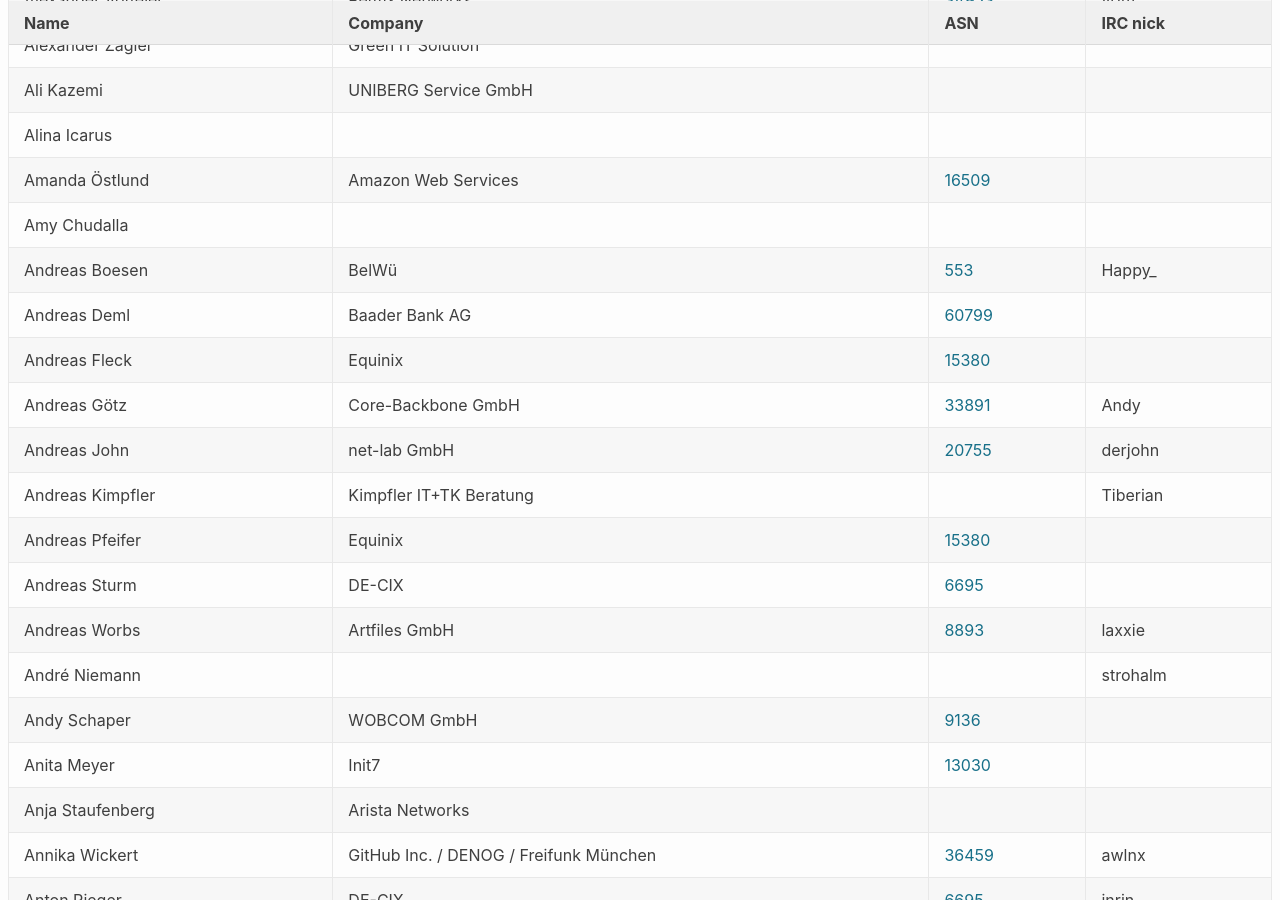
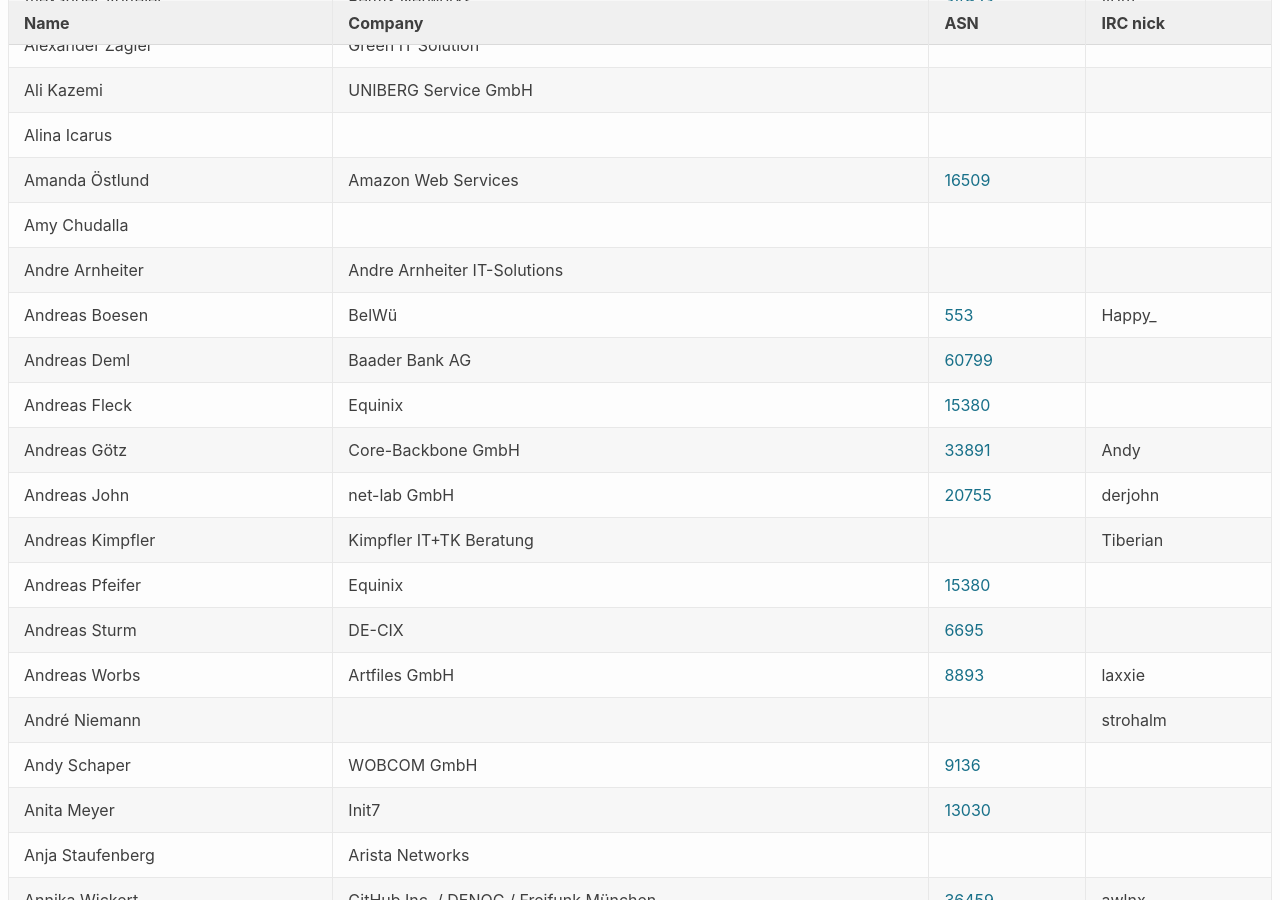
Before and after one commit to denog/pretix-attendeelist, a Jekyll site: the page built from denog15/index.md, in a window 1280 px wide and 900 px high, scrolled down 784 px. Built offline with Jekyll 4.4.1, drawn with Linux system fonts in a browser that asks for light colours.

Commit message:
Latest data: Thu Nov  9 13:30:06 UTC 2023

```diff
--- a/_data/attendees_denog15_onsite.json
+++ b/_data/attendees_denog15_onsite.json
@@ -114,6 +114,12 @@
     "asn": null
   },
   {
+    "name": "Andre Arnheiter",
+    "company": "Andre Arnheiter IT-Solutions",
+    "irc": null,
+    "asn": null
+  },
+  {
     "name": "Andreas Boesen",
     "company": "BelWü",
     "irc": "Happy_",
```
